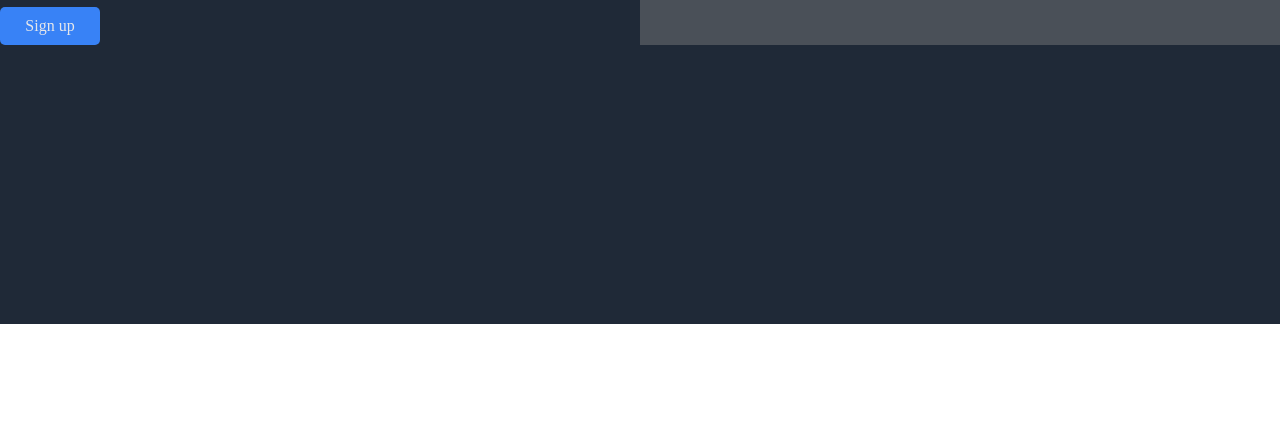
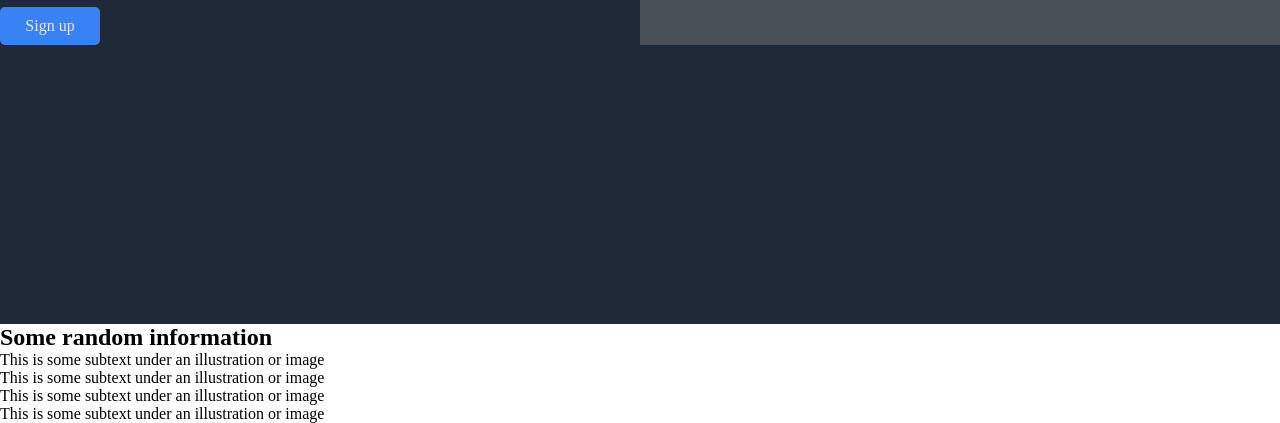
Before and after one commit to angie0123/landing-page, a plain HTML site: page index.html in a window 1280 px wide. Shown: the part 476-899 px from the top of the page. Before the commit the page ends 800 px from the top, so only its background shows below. Drawn offline with Linux system fonts and the light colour scheme.

Commit message:
Add info-section html

```diff
--- a/index.html
+++ b/index.html
@@ -38,5 +38,32 @@
             </div>
         </div>
     </div>
+    <div class="info-section-container">
+        <div class="info-section">
+            <h2>Some random information</h2>
+            <div class="info-cards">
+                <div class="card">
+                    <div class="card-image">
+                    </div>
+                    <p>This is some subtext under an illustration or image</p>
+                </div>
+                <div class="card">
+                    <div class="card-image">
+                    </div>
+                    <p>This is some subtext under an illustration or image</p>
+                </div>
+                <div class="card">
+                    <div class="card-image">
+                    </div>
+                    <p>This is some subtext under an illustration or image</p>
+                </div>
+                <div class="card">
+                    <div class="card-image">
+                    </div>
+                    <p>This is some subtext under an illustration or image</p>
+                </div>
+            </div>
+        </div>
+    </div>
 </body>
 </html>
```
